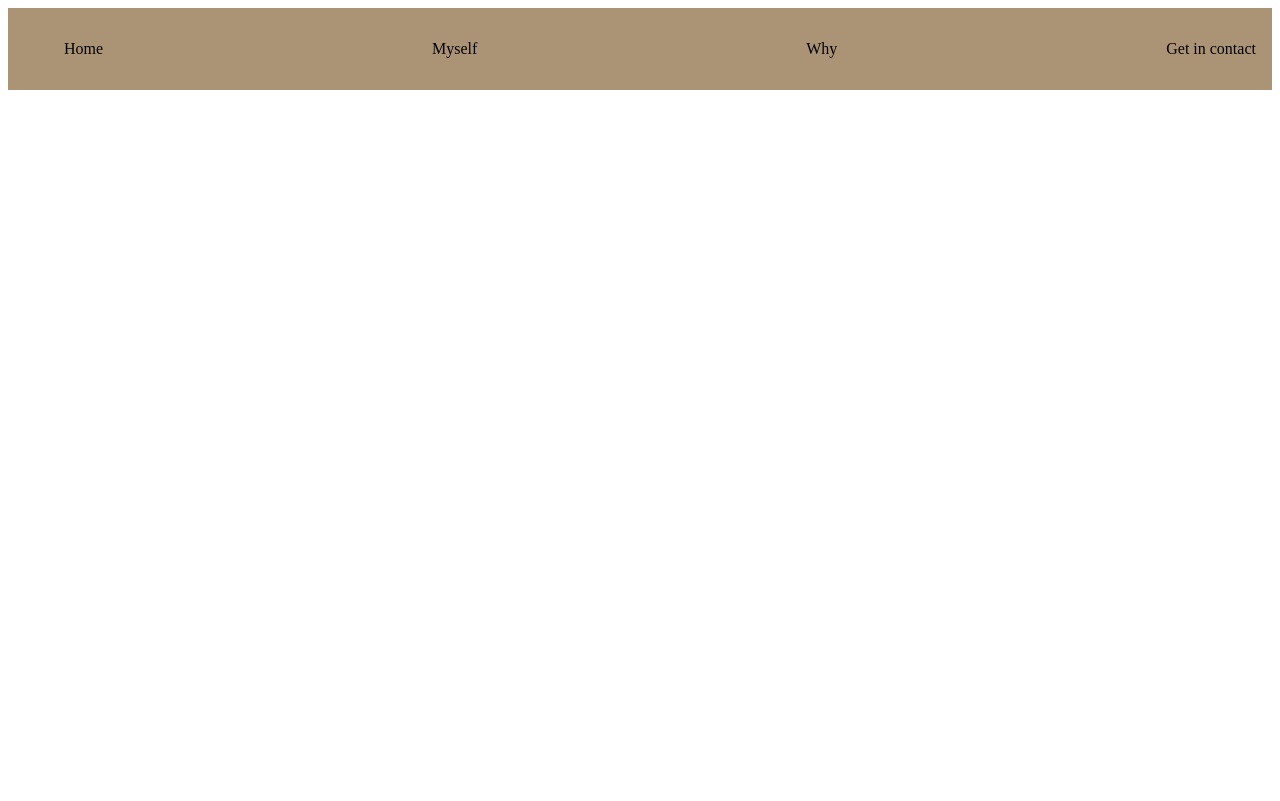
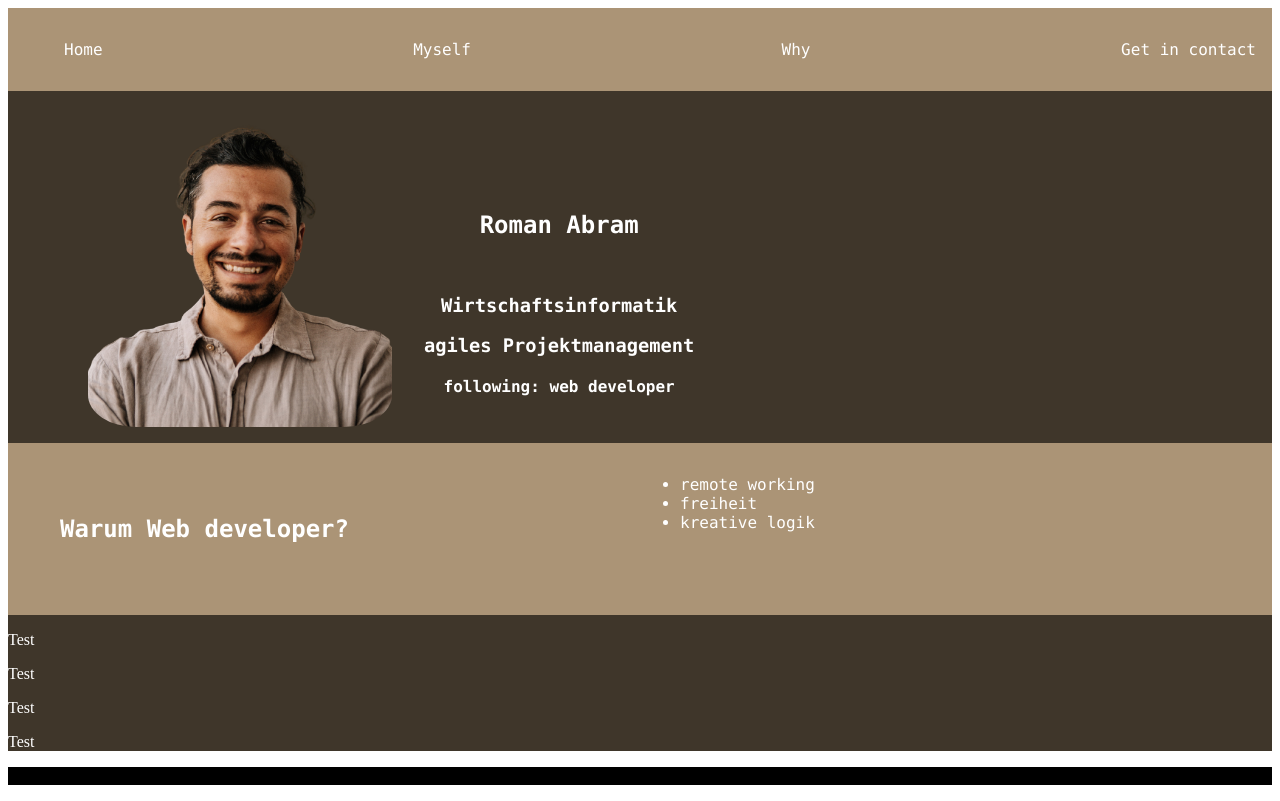
Before and after one commit to rabram1/portfolio, a plain HTML site: page index.html in a window 1280 px wide. Drawn offline with Linux system fonts and the light colour scheme.

Commit message:
Bissl content

```diff
--- a/index.html
+++ b/index.html
@@ -18,5 +18,36 @@
         </ul>
       </div>
     </header>
+
+    <main>
+      <section class="ich">
+        <img src="Pictures/Mee.png" alt="" />
+        <section class="description">
+          <h2>Roman Abram</h2>
+          <h3>Wirtschaftsinformatik</h3>
+          <h3>agiles Projektmanagement</h3>
+          <h4>following: web developer</h4>
+        </section>
+      </section>
+      <section class="warum">
+        <h2>Warum Web developer?</h2>
+        <section class="antwort">
+          <ul>
+            <li>remote working</li>
+            <li>freiheit</li>
+            <li>kreative logik</li>
+          </ul>
+        </section>
+      </section>
+      <section class="kontakt">
+        <p>Test</p>
+        <p>Test</p>
+        <p>Test</p>
+        <p>Test</p>
+      </section>
+    </main>
   </body>
+  <footer>
+    <p>hehehe</p>
+  </footer>
 </html>
--- a/styles.css
+++ b/styles.css
@@ -12,12 +12,13 @@ header {
   display: flex;
   flex-direction: row;
   justify-content: space-between;
+  font-family: "Lucida Console", "Courier New", monospace;
 }
 
 .navigation {
   display: grid;
   display: list-item;
-  color: black;
+  color: white;
   cursor: pointer;
   text-decoration: none;
   padding: 1em;
@@ -29,16 +30,20 @@ header {
   justify-content: center;
 }
 .home:hover {
-  color: #abacaf;
+  color: black;
+  text-decoration: underline overline;
 }
 .why:hover {
-  color: #abacaf;
+  color: black;
+  text-decoration: underline overline;
 }
 .get:hover {
-  color: #abacaf;
+  color: black;
+  text-decoration: underline overline;
 }
 .me:hover {
-  color: #abacaf;
+  color: black;
+  text-decoration: underline overline;
 }
 .home {
   cursor: pointer;
@@ -46,3 +51,57 @@ header {
 .me {
   cursor: pointer;
 }
+
+/* Ab hier beginnt Main */
+
+main {
+  background: #3f362a;
+  color: white;
+}
+
+h2 {
+  padding: 1.5em;
+}
+
+.ich {
+  display: flex;
+  flex-direction: row;
+  flex-wrap: wrap;
+}
+.description {
+  padding-left: 2em;
+  padding-top: 4em;
+  text-align: center;
+  font-family: "Lucida Console", "Courier New", monospace;
+}
+
+.ich img {
+  margin-top: 2em;
+  margin-left: 5em;
+  height: 20em;
+  border-radius: 3em;
+  padding-bottom: 1em;
+}
+
+.warum {
+  background: #ab9476;
+  font-family: "Lucida Console", "Courier New", monospace;
+  grid-template-columns: 1fr 1fr;
+  display: grid;
+  padding: 1em;
+}
+.antwort {
+  font-family: "Lucida Console", "Courier New", monospace;
+}
+.antwort p {
+  font: bold;
+  font-size: 8em;
+}
+
+.kontakt {
+  background: #3f362a;
+}
+
+footer {
+  background-color: black;
+}
```
Also changed, not shown: Pictures/Mee.png (added).
